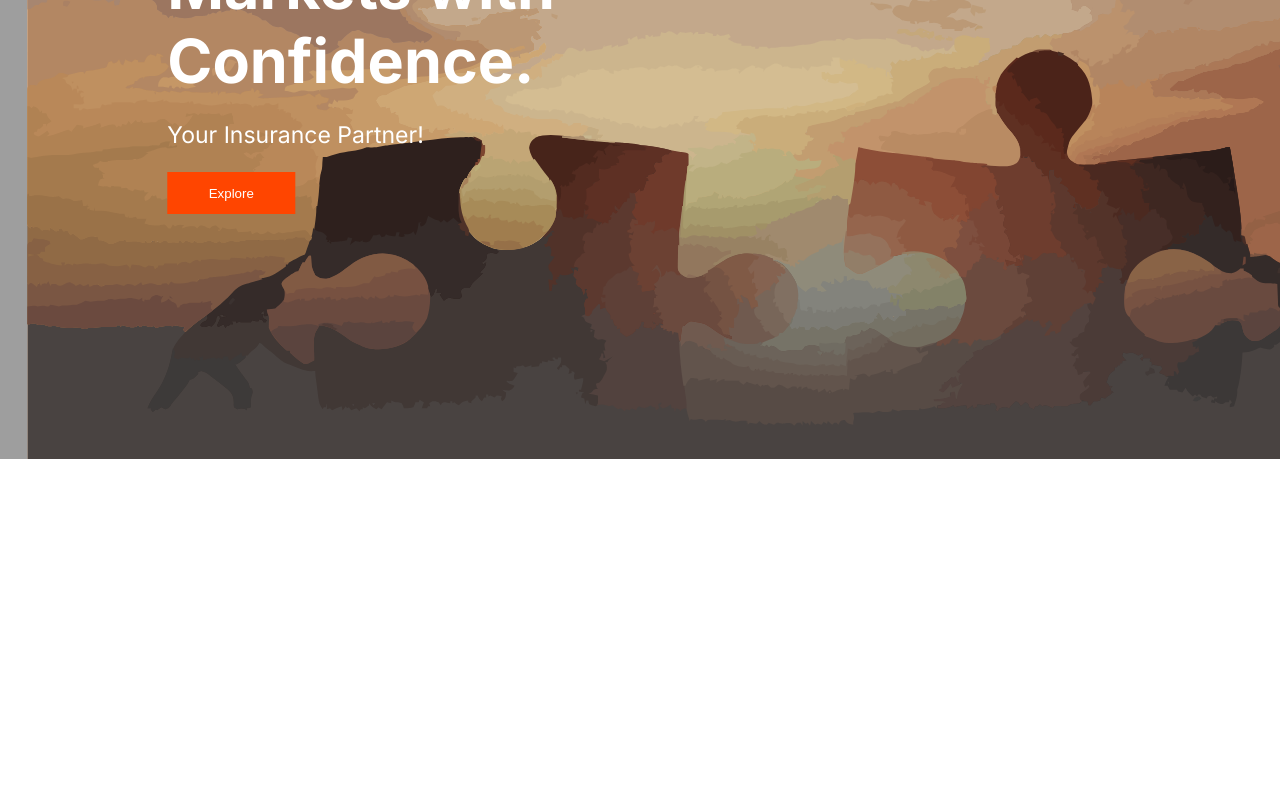
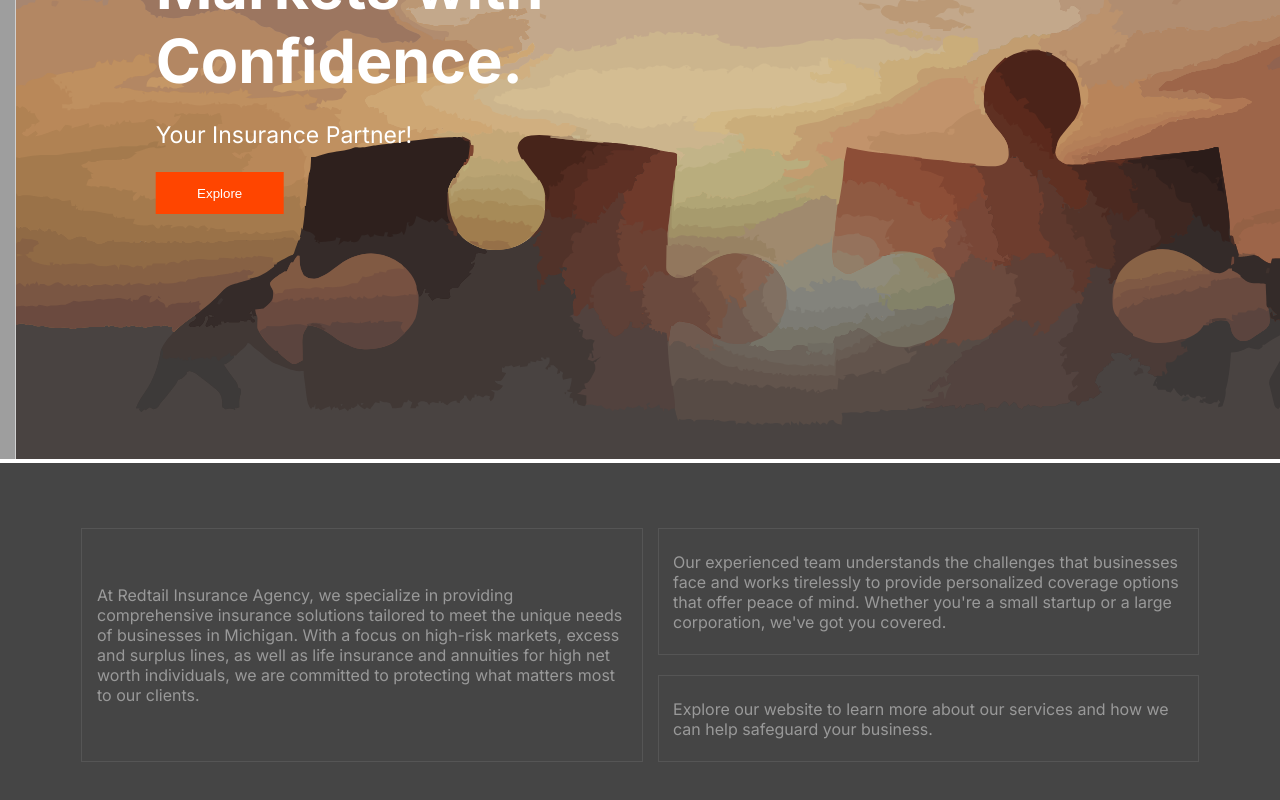
Before and after one commit to Anharous/Financial-website, a Next.js app: page / in a window 1280 px wide. Shown: the part 388-1188 px from the top of the page. Before the commit the page ends 851 px from the top, so only its background shows below. Built offline with nearby package versions, Linux system fonts and the light colour scheme; grey boxes are pictures that could not be loaded.

Commit message:
feat: added phase two

```diff
--- a/app/page.css
+++ b/app/page.css
@@ -0,0 +1,43 @@
+.phase-two-container{
+    background-color: #454545;
+    color: #999;
+    display: grid;
+    grid-auto-flow: column;
+    gap: 15px;
+    padding: 65px 81px;
+}
+
+.item-one{
+    border: solid 1px #555;
+    padding:56px 15px;
+    /* max-width: 500px;
+    width: 100%;*/
+}
+
+.phase-two-right-subcontainer{
+    display: grid;
+    grid-auto-flow: row;
+    gap: 10px;
+    justify-content: space-between;
+}
+
+.item-two, .item-three{
+    border: solid 1px #555;
+    padding: 19px 14px;
+    display: flex;
+    align-items: center;
+    /* max-width: 500px;
+    width: 100%; */
+}
+
+.item-two{
+    margin-bottom: 10px;
+}
+
+
+.item-one:hover, .item-two:hover, .item-three:hover{
+    background-color: orangered;
+    transition: .4s ;
+    color: white;
+
+}
--- a/app/page.tsx
+++ b/app/page.tsx
@@ -8,6 +8,21 @@
     <div className="home-container">
        <Header/>
        <Hero/>
+       {/* phase-two */}
+       <div className="phase-two-container">
+        <div className="item-one">
+          <p>At Redtail Insurance Agency, we specialize in providing comprehensive insurance solutions tailored to meet the unique needs of businesses in Michigan. With a focus on high-risk markets, excess and surplus lines, as well as life insurance and annuities for high net worth individuals, we are committed to protecting what matters most to our clients.</p>
+        </div>
+        <div className="phase-two-right-subcontainer">
+          <div className="item-two">
+            <p>Our experienced team understands the challenges that businesses face and works tirelessly to provide personalized coverage options that offer peace of mind. Whether you're a small startup or a large corporation, we've got you covered.</p>
+          </div>
+          <div className="item-three">
+            <p>Explore our website to learn more about our services and how we can help safeguard your business.</p>
+          </div>
+        </div>
+
+       </div>
     </div>
   );
 }
```
